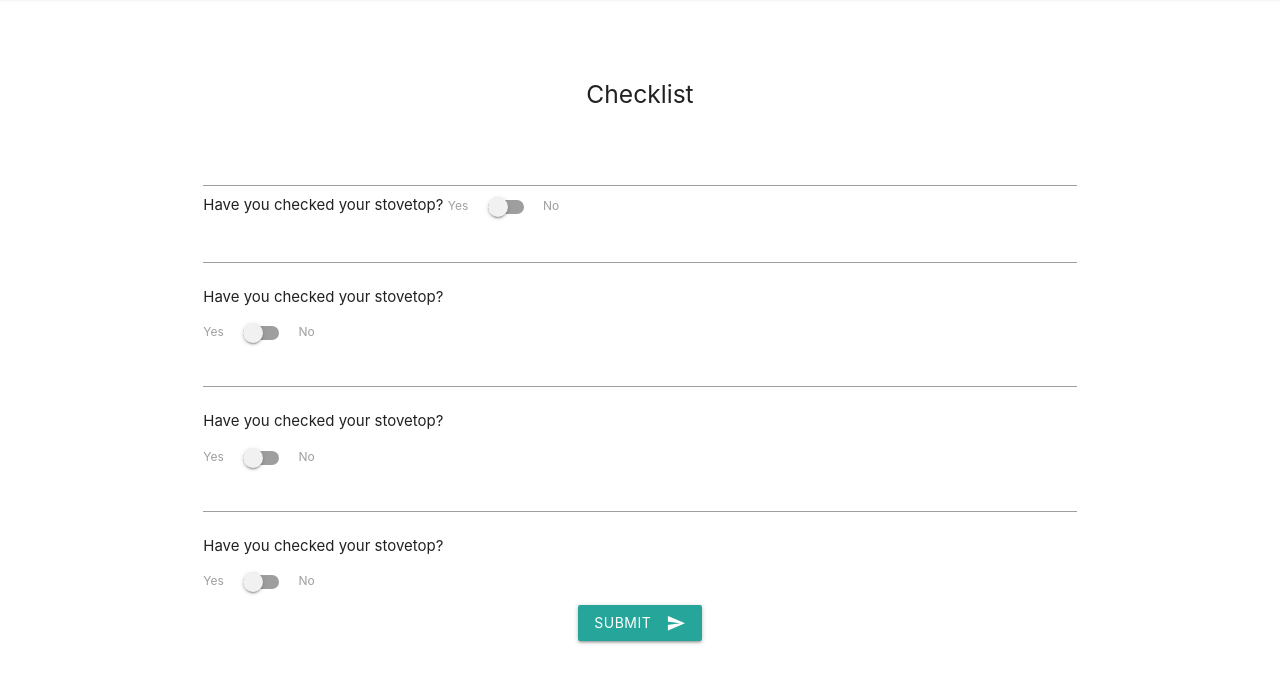
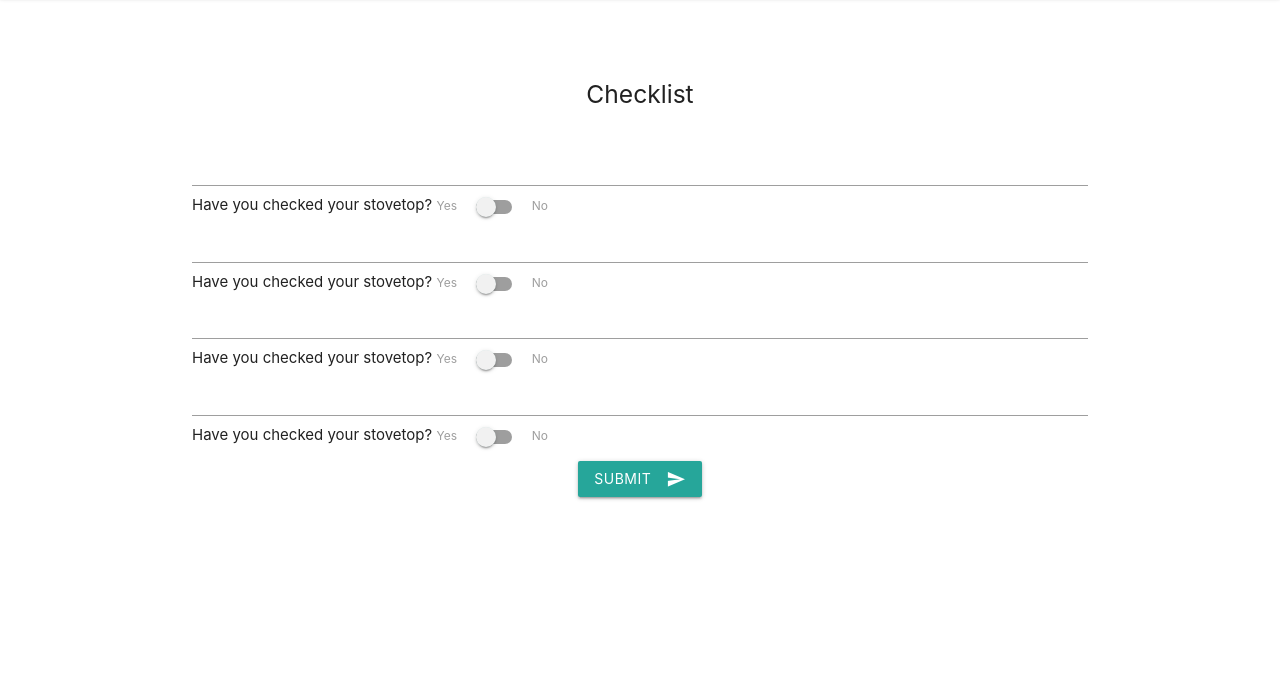
Before and after one commit to SIT725GP/SafeHome-Main, a website: page public/checklist.html in a window 1280 px wide. Shown: the part 67-761 px from the top of the page. Drawn offline with nearby package versions, Linux system fonts and the light colour scheme.

Commit message:
UPDATE:  Packages and Checklist.html

```diff
--- a/package.json
+++ b/package.json
@@ -22,11 +22,11 @@
   "dependencies": {
     "bcryptjs": "^2.4.3",
     "cors": "^2.8.5",
-    "dotenv": "^16.0.2",
+    "dotenv": "^16.0.3",
     "express": "^4.18.1",
     "jsonwebtoken": "^8.5.1",
     "mercedlogger": "^1.0.1",
-    "mongoose": "^6.6.2",
+    "mongoose": "^6.6.3",
     "morgan": "^1.10.0",
     "socket.io": "^4.5.2"
   },
--- a/public/checklist.html
+++ b/public/checklist.html
@@ -30,6 +30,8 @@
         </div>
     </nav>
 
+
+
 <main class="main-body">
     <div class="container">
 
@@ -39,12 +41,13 @@
         </br>
 
 
+
         <!-- Checklist Form-->
         <div class="col s12 center-align">
             <h5 id="heading">Checklist</h5>
         </div>
+
         </br>
-    <div class="row modal-content">
         <form class="col s12">
             <div class="switch">
                 <input id="stovetop">
@@ -55,39 +58,43 @@
                 <span class="lever"></span>
                 No
                 </label>
+
             </div>
 
                 <div class="switch">
-                <input id="stove">
-                <p for="stove">Have you checked your stovetop?</p>
+                    <input id="stovetop">
+                    Have you checked your stovetop?
                     <label>
                     Yes
                     <input type="checkbox">
                     <span class="lever"></span>
                     No
                     </label>
+
                 </div>
 
                 <div class="switch">
-                <input id="stove">
-                <p for="stove">Have you checked your stovetop?</p>
+                    <input id="stovetop">
+                    Have you checked your stovetop?
                     <label>
                     Yes
                     <input type="checkbox">
                     <span class="lever"></span>
                     No
                     </label>
+
                 </div>
 
                 <div class="switch">
-                <input id="stove">
-                <p for="stove">Have you checked your stovetop?</p>
+                    <input id="stovetop">
+                    Have you checked your stovetop?
                     <label>
                     Yes
                     <input type="checkbox">
                     <span class="lever"></span>
                     No
                     </label>
+
                 </div>
 
                 <div class="row">
```
Also changed, not shown: 1 other file. Lines whose indentation alone changed are shown as unchanged.
